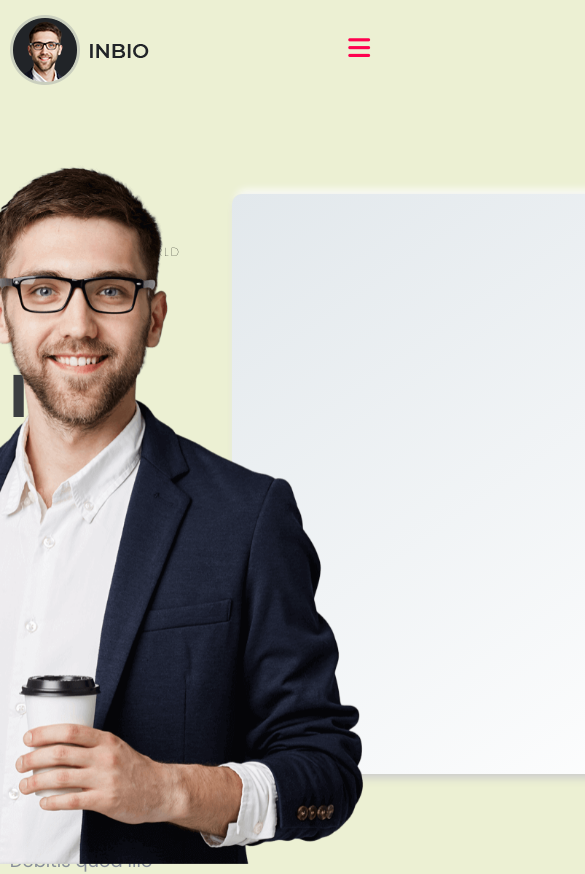
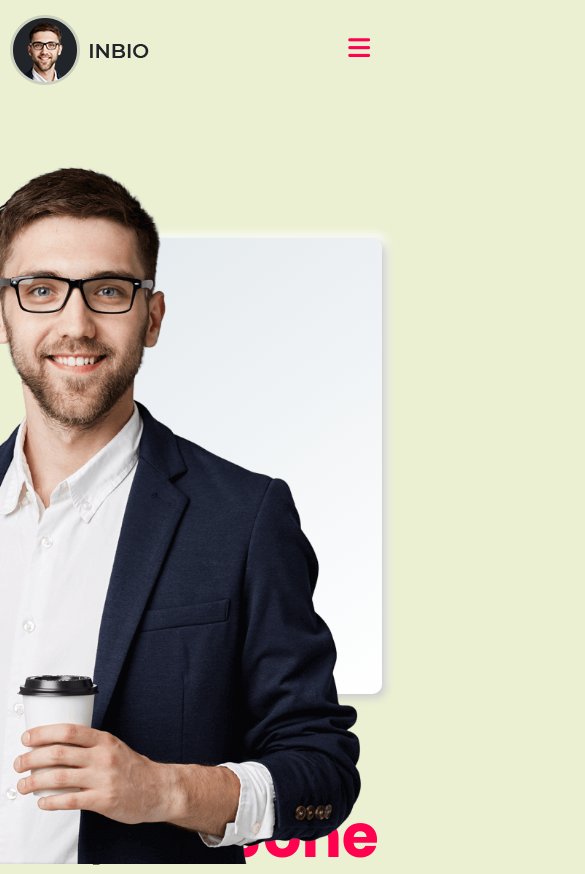
Before and after one commit to ibktommy/react-responsive-portfolio, a React (Create React App) app: page / in a window 390 px wide. Shown: the top 874 px of the page, 585 px wide, since content can reach past the window. Built offline with nearby package versions, Linux system fonts and the light colour scheme.

Commit message:
Making the Hero section responsive and making the pop-up modal responsive

```diff
--- a/src/App.css
+++ b/src/App.css
@@ -114,3 +114,19 @@ input {
   border: 3px solid #e2e8ec;
   margin-bottom: 2rem;
 }
+
+footer {
+  margin: 20% 0 10% 0;
+}
+
+/* Responsiveness */
+@media (max-width: 768px) {
+  .grid {
+    grid-template-columns: repeat(2, 1fr);
+  }
+
+  .left,
+  .right {
+    width: 100%;
+  }
+}
--- a/src/App.js
+++ b/src/App.js
@@ -8,6 +8,7 @@ import Resume from './component/Resume/Resume'
 import Testimonial from './component/Testimonial/Testimonial'
 import Blog from './component/Blog/Blog'
 import Contact from './component/Contact/Contact'
+import Footer from './component/Footer'
 
 const App = () => {
   return (
@@ -20,6 +21,7 @@ const App = () => {
       <Testimonial />
       <Blog />
       <Contact />
+      <Footer />
     </>
   )
 }
--- a/src/component/Contact/Contact.css
+++ b/src/component/Contact/Contact.css
@@ -8,6 +8,12 @@
 
 .contact .box {
   padding: 3rem;
+}
+
+.contact .box .img img {
+  width: 100%;
+  height: 100%;
+  object-fit: cover;
 }
 
 .contact .details h1 {
--- /dev/null
+++ b/src/component/Footer.jsx
@@ -0,0 +1,19 @@
+import React from "react";
+import fLogo from "../pic/f_logo.png";
+
+const Footer = () => {
+	return (
+		<>
+			<footer>
+				<div className="container text-center top">
+					<div className="img">
+						<img src={fLogo} alt="footer-logo" />
+					</div>
+					<p>2022. All rights reserved by GorkCoder-Themes</p>
+				</div>
+			</footer>
+		</>
+	);
+};
+
+export default Footer;
--- a/src/component/Hero/Home.css
+++ b/src/component/Hero/Home.css
@@ -78,3 +78,41 @@
   right: 10%;
   width: 51rem;
 }
+
+/* Respnsiveness */
+@media (max-width: 768px) {
+  .hero .right,
+  .hero .left {
+    width: 100%;
+    margin-left: 2rem;
+  }
+
+  .hero .f_flex {
+    flex-direction: column-reverse;
+  }
+
+  .hero .right_img {
+    width: 95%;
+    height: 54vh;
+  }
+}
+
+@media (max-width: 768px) {
+  .modal,
+  .overlay {
+    overflow: scroll;
+  }
+
+  .modal .modal-img {
+    margin: 5rem 0 5rem 0;
+  }
+
+  .modal-content {
+    flex-direction: column-reverse;
+  }
+
+  .modal .right,
+  .modal .left {
+    padding: 0;
+  }
+}
```
